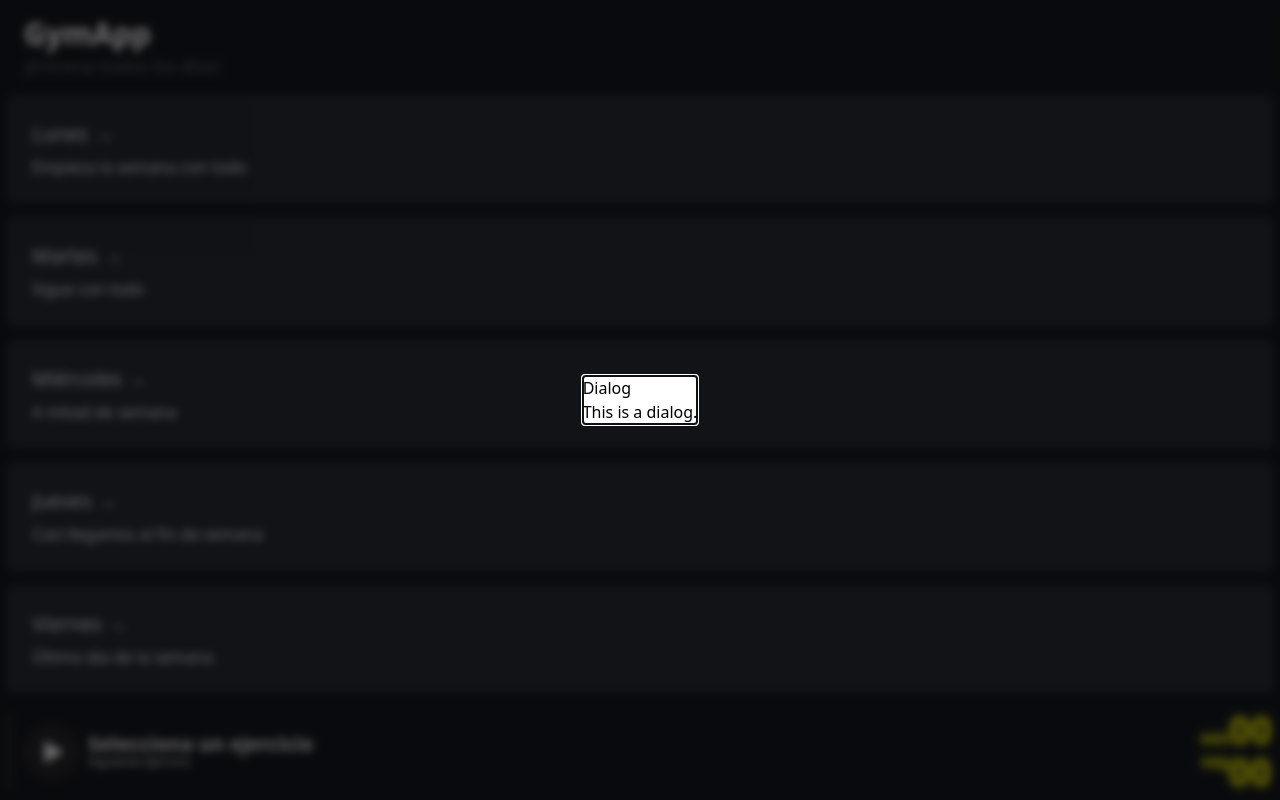
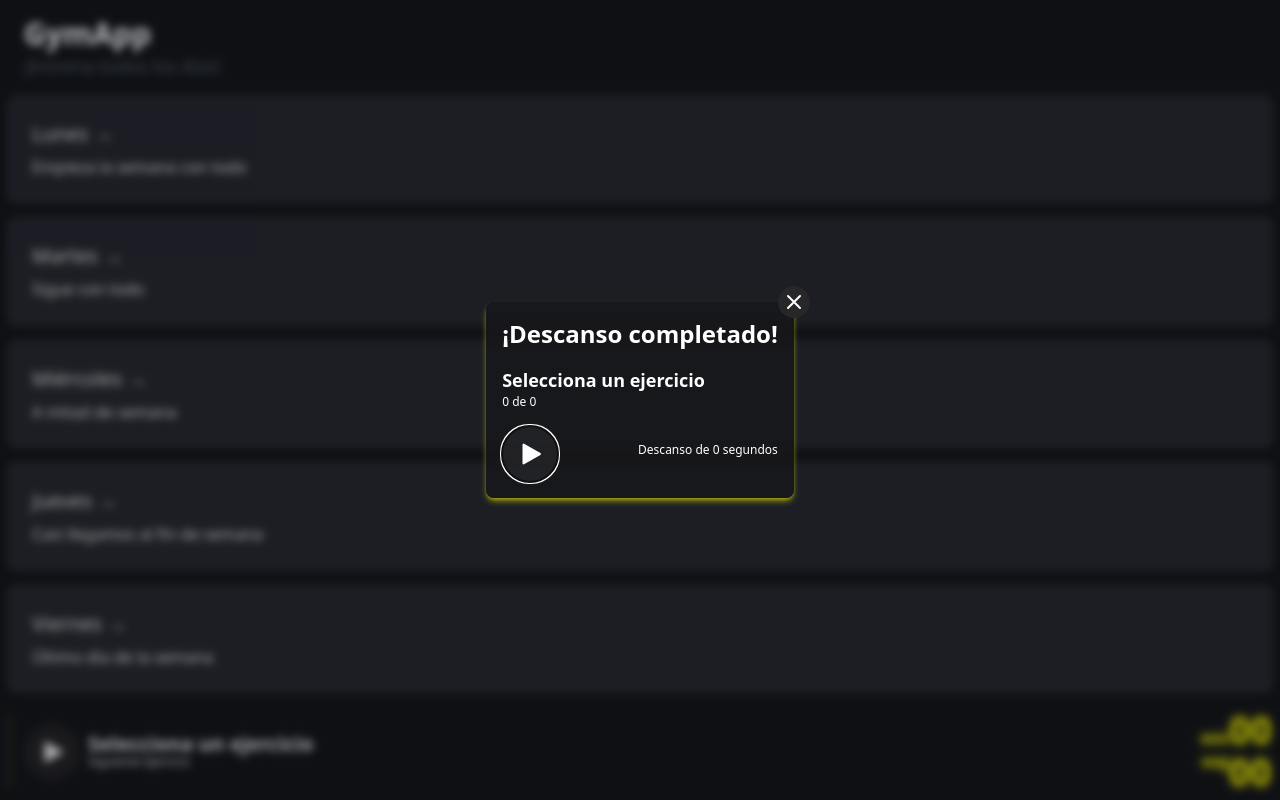
Before and after one commit to drummes12/gym-app, an Astro site: page / in a window 1280 px wide. Built offline with nearby package versions, Linux system fonts and the light colour scheme; Astro itself is replaced by a stand-in of ours; a web font is replaced by a local one.

Commit message:
Info and react dialog complete

```diff
--- a/package.json
+++ b/package.json
@@ -17,6 +17,7 @@
     "@types/react": "^18.3.1",
     "@types/react-dom": "^18.3.0",
     "astro": "4.7.1",
+    "canvas-confetti": "1.9.3",
     "react": "^18.3.1",
     "react-dom": "^18.3.1",
     "tailwindcss": "3.4.3",
--- a/src/components/dialog-complete/dialog-complete.jsx
+++ b/src/components/dialog-complete/dialog-complete.jsx
@@ -1,29 +1,61 @@
 import { useEffect } from 'react'
 import styles from '@/components/dialog-complete/dialog-complete.module.css'
+import { Play } from '@/icons/play'
+import { useWorkoutStore } from '@/store/workoutStore'
+import { Close } from '@/icons/close.jsx'
+import { PlayRest } from '../play-rest'
 
 export function DialogComplete() {
+  const { currentExercise, setDialogElement } = useWorkoutStore((state) => state)
+
   useEffect(() => {
     const $dialog = document.querySelector('dialog')
-
-    if (!$dialog) {
-      throw new Error('Dialog not found')
-    }
 
     $dialog.addEventListener('mousedown', (e) => {
       if (e.target === $dialog) {
         $dialog.close()
       }
     })
+    setDialogElement($dialog)
     $dialog.showModal()
   }, [])
 
+  const { title, nextWorkout, currentSet, totalSets } = currentExercise
   return (
     <dialog>
       <form method='dialog' className={styles.dialog}>
+        <header className='pb-4 text-2xl font-bold'>
+          <h1>¡Descanso completado!</h1>
+        </header>
+
         <section>
-          <h1>Dialog</h1>
-          <p>This is a dialog.</p>
+          <h2 className='text-lg font-semibold'>{title}</h2>
+          <p className='text-xs'>
+            {currentSet} de {totalSets}
+          </p>
         </section>
+
+        {currentSet === totalSets - 1 && (
+          <section>
+            <h2 className='text-lg font-semibold'>¡Ultima seria!</h2>
+            <p className='text-xs'>Siguiente ejercicio: {nextWorkout}</p>
+          </section>
+        )}
+
+        <menu className='pt-4 flex justify-between'>
+          <PlayRest />
+          {currentSet < totalSets - 1 ? (
+            <p className='pt-4 text-xs'>Descanso de {currentExercise.rest} segundos</p>
+          ) : (
+            <p className='pt-4 text-xs'>Descanso de {currentExercise.breakRest ?? currentExercise.rest} segundos</p>
+          )}
+        </menu>
+        <button
+          className='absolute bg-zinc-800 rounded-full p-1 top-0 right-0 translate-x-1/2 -translate-y-1/2 stroke-2'
+          type='submit'
+        >
+          <Close />
+        </button>
       </form>
     </dialog>
   )
--- a/src/components/dialog-complete/dialog-complete.module.css
+++ b/src/components/dialog-complete/dialog-complete.module.css
@@ -1,7 +1,7 @@
 dialog {
-  @apply p-0 border-0;
+  @apply relative overflow-visible p-4 border-0 bg-zinc-900/90 text-white rounded-lg shadow-md shadow-neon/50;
 
   &::backdrop {
-    @apply bg-black bg-opacity-50 backdrop-blur-sm;
+    @apply bg-black bg-opacity-20 backdrop-blur-sm;
   }
 }
--- /dev/null
+++ b/src/components/play-rest.jsx
@@ -0,0 +1,21 @@
+import { Pause } from '@/icons/pause'
+import { Play } from '@/icons/play'
+import { useWorkoutStore } from '@/store/workoutStore'
+
+export function PlayRest() {
+  const { currentExercise, isRest, setIsRest } = useWorkoutStore((state) => state)
+  const { currentSet, totalSets } = currentExercise
+
+  const handleClick = () => {
+    if (currentSet > totalSets || totalSets === 0) return
+    setIsRest(!isRest)
+  }
+  return (
+    <button
+      class='bg-zinc-800/70 rounded-full p-4 transition hover:bg-neon hover:text-zinc-800 hover:scale-110'
+      onClick={handleClick}
+    >
+      {isRest ? <Pause /> : <Play />}
+    </button>
+  )
+}
--- a/src/components/player-bar.jsx
+++ b/src/components/player-bar.jsx
@@ -1,11 +1,12 @@
 import { useEffect, useState } from 'react'
+import confetti from 'canvas-confetti'
+
 import { useWorkoutStore } from '@/store/workoutStore'
 import { timeFormatted } from '@/lib/time'
-import { Pause } from '@/icons/pause'
-import { Play } from '@/icons/play'
+import { PlayRest } from './play-rest'
 
 export function PlayerBar() {
-  const { currentExercise, isRest, setIsRest, setCurrentExercise } = useWorkoutStore((state) => state)
+  const { currentExercise, isRest, dialogElement, setIsRest, setCurrentExercise } = useWorkoutStore((state) => state)
 
   const [currentRestTime, setCurrentRestTime] = useState(currentExercise.rest)
   const [time, setTime] = useState(currentExercise.rest)
@@ -47,6 +48,8 @@ export function PlayerBar() {
       const newRestTime = currentSet === totalSets - 2 ? breakRest ?? rest : rest
       setCurrentRestTime(newRestTime)
       setTime(newRestTime)
+      dialogElement?.showModal()
+      confetti()
     } else {
       setCurrentExercise({
         ...currentExercise,
@@ -57,12 +60,8 @@ export function PlayerBar() {
     }
   }
 
-  const handleClick = () => {
-    if (currentSet > totalSets || time === 0) return
-    setIsRest(!isRest)
-  }
+  const { title, nextWorkout, currentSet, totalSets } = currentExercise
 
-  const { title, nextWorkout, currentSet, totalSets } = currentExercise
   return (
     <div className='relative flex items-center gap-2 px-4 w-full h-full rounded-lg overflow-hidden text-white/80'>
       <div
@@ -70,9 +69,7 @@ export function PlayerBar() {
         className='absolute left-0 top-0 -z-10 bg-white/50 h-full'
         style={{ width: `${(100 * time) / currentRestTime}%` }}
       ></div>
-      <button className='bg-zinc-800/70 rounded-full p-4' onClick={handleClick}>
-        {isRest ? <Pause /> : <Play />}
-      </button>
+      <PlayRest />
 
       <div className='w-1/2'>
         {currentSet < totalSets - 1 ? (
--- /dev/null
+++ b/src/icons/close.jsx
@@ -0,0 +1,16 @@
+export const Close = ({ className }) => (
+  <svg
+    className={className}
+    width='24'
+    height='24'
+    viewBox='0 0 24 24'
+    fill='none'
+    stroke='currentColor'
+    stroke-linecap='round'
+    stroke-linejoin='round'
+    stroke-width='2'
+  >
+    <path stroke='none' d='M0 0h24v24H0z'></path>
+    <path d='M18 6 6 18M6 6l12 12'></path>
+  </svg>
+)
--- a/src/store/workoutStore.ts
+++ b/src/store/workoutStore.ts
@@ -4,8 +4,10 @@ import { create } from 'zustand'
 export interface WorkoutStoreState {
   isRest: boolean
   currentExercise: CurrentExercise
+  dialogElement: HTMLDialogElement | null
   setIsRest: (isRest: boolean) => void
   setCurrentExercise: (currentExercise: CurrentExercise) => void
+  setDialogElement: (dialogElement: HTMLDialogElement | null) => void
 }
 
 export const useWorkoutStore = create<WorkoutStoreState>((set) => ({
@@ -18,6 +20,8 @@ export const useWorkoutStore = create<WorkoutStoreState>((set) => ({
     breakRest: 0,
     rest: 0,
   },
+  dialogElement: null,
   setIsRest: (isRest: boolean) => set({ isRest }),
   setCurrentExercise: (currentExercise: CurrentExercise) => set({ currentExercise }),
+  setDialogElement: (dialogElement: HTMLDialogElement | null) => set({ dialogElement }),
 }))
--- a/tailwind.config.mjs
+++ b/tailwind.config.mjs
@@ -5,6 +5,9 @@ export default {
 		extend: {
 			fontFamily: {
 				dseg14: ['DSEG14 Classic', 'sans-serif'],
+			},
+			colors: {
+				neon: '#ffff00',
 			}
 		},
 	},
```
